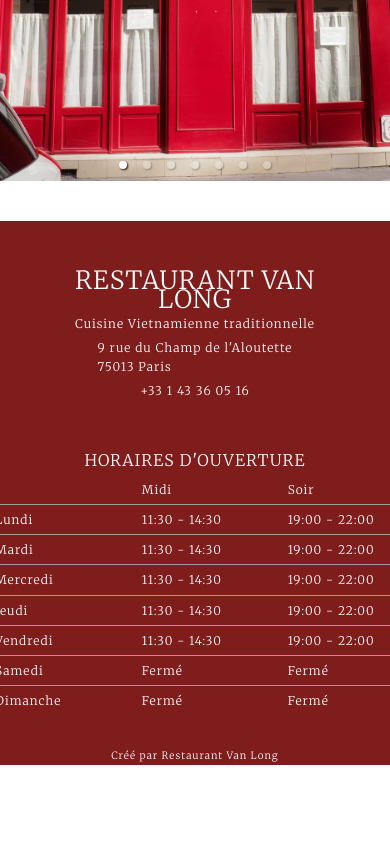
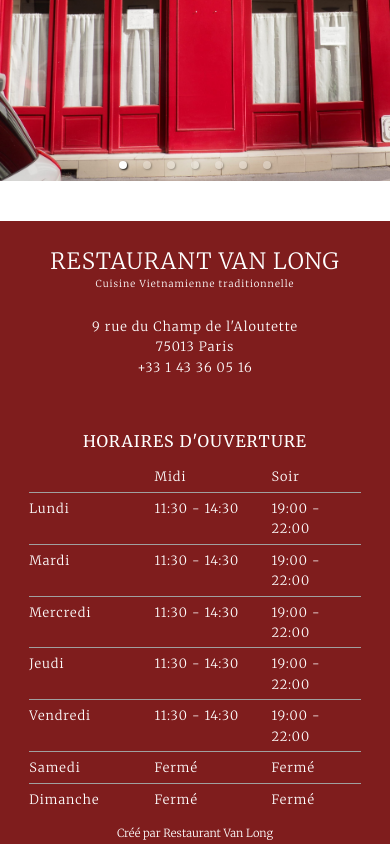
Before and after one commit to Gmayer111/van-long, a Next.js app: page / in a window 390 px wide. Shown: the part 1474-2318 px from the top of the page. Before the commit the page ends 2239 px from the top, so only its background shows below. Built offline with nearby package versions, Linux system fonts and the light colour scheme.

Commit message:
fix: refacto footer responsive

```diff
--- a/assets/sass/footer.scss
+++ b/assets/sass/footer.scss
@@ -1,15 +1,18 @@
 .footerContainer {
   background-color: #7f1d1d;
-  display: grid;
-  grid-template-columns: 50% 50%;
   padding: 50px;
-  color: white;
-  font-size: 14px;
-  letter-spacing: 1px;
   position: relative;
 
-  .leftFooterSide,
-  .rightFooterSide {
+  > div:first-child {
+    display: grid;
+    grid-template-columns: repeat(2, 1fr);
+    color: white;
+    font-size: 14px;
+    letter-spacing: 1px;
+    position: relative;
+  }
+
+  > div:first-child > div {
     display: flex;
     flex-direction: column;
     justify-content: space-between;
@@ -17,40 +20,30 @@
     line-height: 1.6em;
   }
 
-  .leftFooterSide {
-    height: 250px;
-    align-items: flex-start;
-    margin-left: 50px;
+  > div:first-child > div div {
+    display: flex;
+    flex-direction: column;
+    height: 100%;
   }
 
-  .rightFooterSide {
-    align-items: center;
-    border-left: 1px solid white;
-  }
-
-  .footerTitle div:first-child {
+  > div:first-child > div:first-child > div:nth-child(1) > span:first-child {
     font-size: 28px;
   }
 
-  .footerTitle div:last-child {
-    margin-top: 5px;
+  > div:first-child > div:nth-child(2) {
+    align-items: center;
+    border-left: 0.5px solid white;
   }
 
-  .footerPhone div:last-child {
-    position: absolute;
-    bottom: 0;
-    left: 0;
+  > div:first-child > div:nth-child(2) span {
+    font-weight: 500;
+    font-size: 1rem;
+    width: 100%;
     text-align: center;
-    font-size: 10px;
-    width: 100%;
+    margin-bottom: 10px;
   }
 
-  .rightFooterSide div {
-    margin-bottom: 5px;
-    font-size: 16px;
-  }
-
-  table {
+  > div:first-child table {
     width: 500px;
     text-align: left;
 
@@ -76,34 +69,86 @@
     }
   }
 
+  > div:last-child {
+    text-align: center;
+    position: absolute;
+    color: white;
+    font-size: 0.8rem;
+    font-weight: 300;
+    bottom: 5px;
+    left: 0;
+    width: 100%;
+  }
+
   @media (max-width: 1024px) {
-    display: flex;
-    flex-direction: column;
-    font-size: 12px;
+    > div:first-child div:first-child > div:first-child > div:first-child {
+      background-color: lightblue;
+      font-size: 1.6rem;
+    }
 
-    .leftFooterSide {
+    > div:first-child table {
+      width: auto;
+    }
+  }
+
+  @media (max-width: 768px) {
+    width: 100%;
+    padding: 30px 0;
+
+    > div:first-child {
+      display: flex;
+      flex-direction: column;
       align-items: center;
-      width: 100%;
-      margin-left: 0;
+      font-size: 0.8rem;
+    }
+
+    > div:first-child > div:first-child {
+      align-items: center;
+      justify-content: center;
+      width: 90%;
       margin-bottom: 50px;
       height: 130px;
     }
 
-    .footerTitle div:first-child {
-      font-size: 25px;
+    > div:first-child > div:first-child div:first-child span:nth-child(1) {
+      font-size: 1.6rem;
+      margin-bottom: 3px;
+    }
+
+    > div:first-child > div:first-child div:first-child span:nth-child(2) {
+      font-size: 0.8rem;
+      margin-bottom: 3px;
+    }
+
+    > div:first-child > div {
       text-align: center;
     }
 
-    .footerTitle {
-      text-align: center;
+    > div:first-child > div:nth-child(2) {
+      border-left: none;
     }
 
-    .rightFooterSide {
-      border-left: 0;
+    > div:first-child table {
+      width: 100%;
     }
 
-    table {
-      width: 400px;
+    > div:last-child {
+      font-size: 0.7rem;
+    }
+  }
+
+  @media (max-width: 640px) {
+    > div:first-child > div:first-child div:first-child span:nth-child(1) {
+      font-size: 1.4rem;
+      margin-bottom: 3px;
+    }
+
+    > div:first-child > div:first-child div:first-child span:nth-child(2) {
+      font-size: 0.6rem;
+      margin-bottom: 10px;
+    }
+    > div:first-child table {
+      width: 85%;
     }
   }
 }
--- a/src/components/layout/footer.component.tsx
+++ b/src/components/layout/footer.component.tsx
@@ -4,22 +4,20 @@ import { merriweather } from "src/utils/font";
 const FooterComponent = () => {
   return (
     <footer className={`${merriweather.className} footerContainer`}>
-      <div className="leftFooterSide">
-        <div className={`${merriweather.className} footerTitle`}>
-          <div>RESTAURANT VAN LONG</div>
-          <div>Cuisine Vietnamienne traditionnelle</div>
+      <div>
+        <div>
+          <div>
+            <span>RESTAURANT VAN LONG</span>
+            <span>Cuisine Vietnamienne traditionnelle</span>
           </div>
-        <div className="footerAddress">
-          <div>9 rue du Champ de l'Aloutette</div>
-          <div>75013 Paris</div>
-        </div>
-        <div className="footerPhone">
-          <div>+33 1 43 36 05 16</div>
-          <div>Créé par Restaurant Van Long</div>
+          <div>
+            <span>9 rue du Champ de l'Aloutette</span>
+            <span>75013 Paris</span>
+            <span>+33 1 43 36 05 16</span>
           </div>
         </div>
-      <div className="rightFooterSide">
-        <div>HORAIRES D'OUVERTURE</div>
+        <div>
+          <span>HORAIRES D'OUVERTURE</span>
           <table>
             <thead>
               <tr>
@@ -67,6 +65,10 @@ const FooterComponent = () => {
             </tbody>
           </table>
         </div>
+      </div>
+      <div>
+        <span>Créé par Restaurant Van Long</span>
+      </div>
     </footer>
   );
 };
```
Lines whose indentation alone changed are shown as unchanged.
